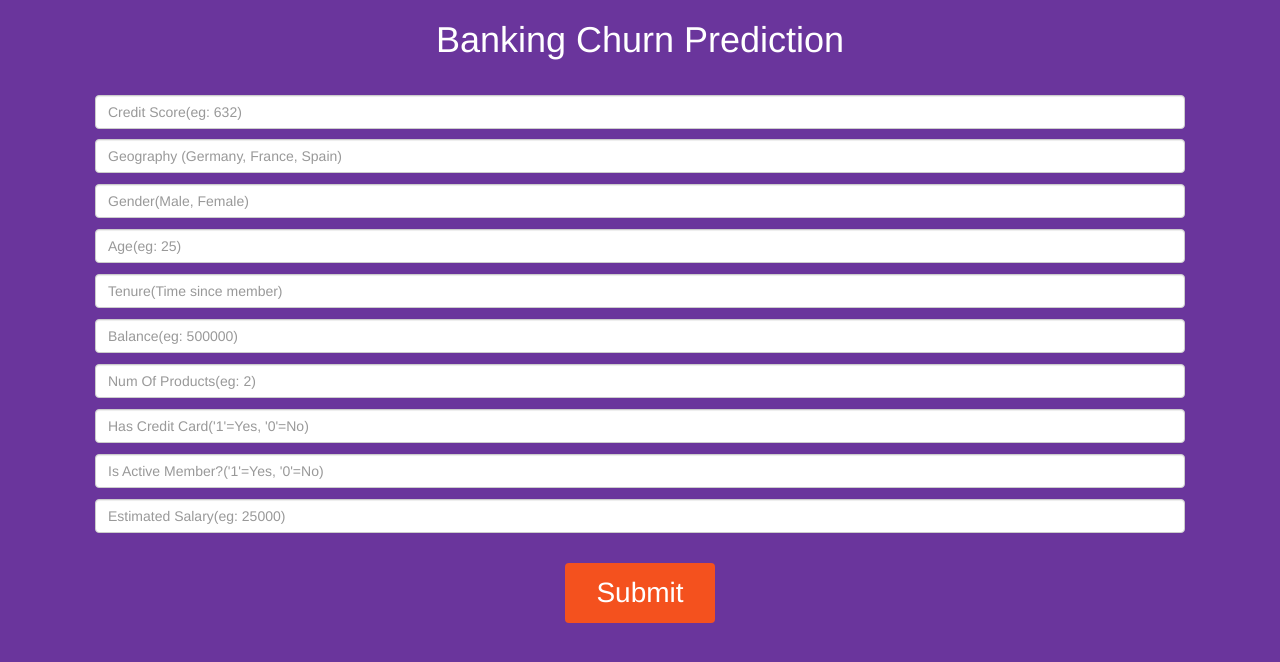
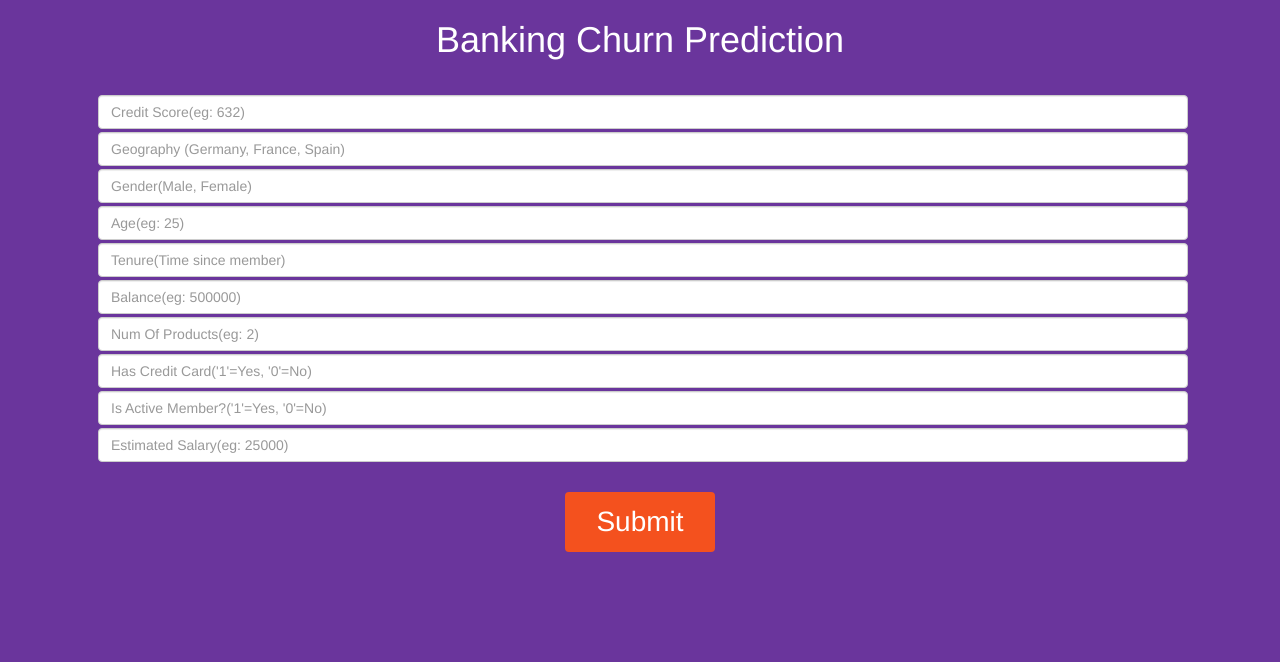
Before and after one commit to blurred-machine/ANN-based-Banking-Churn-Prediction, a Flask app: page / in a window 1280 px wide. Shown: the top 662 px of the page. Run offline with Flask 2, Linux system fonts and the light colour scheme; parts of the project's set-up code (start-up, migrations or seed data) failed here and were passed over; some libraries are stand-ins or nearby versions.

Commit message:
updated webpage

```diff
--- a/static/styles/mainpage.css
+++ b/static/styles/mainpage.css
@@ -1,18 +1,4 @@
-
-.cl{
-  text-align: center;
-
-}
-.form-control{
-  margin-top: 1%;
-}
-
-#entries{
-	margin: 25px;
-}
-
-
-.button {
+/*.button {
   border-radius: 4px;
   background-color: #f4511e;
   border: none;
@@ -49,4 +35,4 @@
 .button:hover span:after {
   opacity: 1;
   right: 0;
-}
+}*/
--- a/templates/index.html
+++ b/templates/index.html
@@ -6,33 +6,74 @@
     <meta http-equiv="x-ua-compatible" content="ie=edge">
     <meta name="viewport" content="width=device-width, initial-scale=1">
 
-	<link rel= "stylesheet" type= "text/css" href= "{{ url_for('static',filename='styles/mainpage.css') }}">
+	<!-- <link rel= "stylesheet" type= "text/css" href= "{{ url_for('static',filename='styles/mainpage.css') }}"> -->
+    <!-- <link rel= "stylesheet" type= "text/css" href= "../static/styles/mainpage.css"> -->
 
     <link rel="stylesheet" href="https://maxcdn.bootstrapcdn.com/bootstrap/3.4.1/css/bootstrap.min.css">
     <script src="https://ajax.googleapis.com/ajax/libs/jquery/3.4.1/jquery.min.js"></script>
     <script src="https://maxcdn.bootstrapcdn.com/bootstrap/3.4.1/js/bootstrap.min.js"></script>
     <title>Banking Churn Prediction</title>
+    <style type="text/css">
+        .button {
+  border-radius: 4px;
+  background-color: #f4511e;
+  border: none;
+  color: #FFFFFF;
+  text-align: center;
+  font-size: 28px;
+  padding: 10px;
+  width: 150px;
+  transition: all 0.5s;
+  cursor: pointer;
+  margin: 5px;
+}
+
+.button span {
+  cursor: pointer;
+  display: inline-block;
+  position: relative;
+  transition: 0.5s;
+}
+
+.button span:after {
+  content: '\00bb';
+  position: absolute;
+  opacity: 0;
+  top: 0;
+  right: -20px;
+  transition: 0.5s;
+}
+
+.button:hover span {
+  padding-right: 25px;
+}
+
+.button:hover span:after {
+  opacity: 1;
+  right: 0;
+}
+    </style>
 </head>
 <body style="background-color: #6A359C; text-align: center">
-    <div class="cl">
+    <div style="  text-align: center;">
       <h1 style="color: #FFF">Banking Churn Prediction</h1>
       <div class="container">
     <div class="row">
       <div class="col-sm-12">
   <form action="/predict" method="POST">
 
-    <div id="entries">
-        <input type="text" name="CreditScore" class="form-control" placeholder="Credit Score(eg: 632)">
-        <input type="text" name="Geography" class="form-control" placeholder="Geography (Germany, France, Spain)">
-        <input type="text" name="Gender" class="form-control" placeholder="Gender(Male, Female)">
-        <input type="text" name="Age" class="form-control" placeholder="Age(eg: 25)">
-        <input type="text" name="Tenure" class="form-control" placeholder="Tenure(Time since member)">
+    <div style="margin: 25px;">
+        <input type="text" name="CreditScore" class="form-control" style="margin: 3px" placeholder="Credit Score(eg: 632)">
+        <input type="text" name="Geography" class="form-control" style="margin: 3px" placeholder="Geography (Germany, France, Spain)">
+        <input type="text" name="Gender" class="form-control" style="margin: 3px" placeholder="Gender(Male, Female)">
+        <input type="text" name="Age" class="form-control" style="margin: 3px" placeholder="Age(eg: 25)">
+        <input type="text" name="Tenure" class="form-control" style="margin: 3px" placeholder="Tenure(Time since member)">
 
-        <input type="text" name="Balance" class="form-control" placeholder="Balance(eg: 500000)">
-        <input type="text" name="NumOfProducts" class="form-control" placeholder="Num Of Products(eg: 2)">
-        <input type="text" name="HasCrCard" class="form-control" placeholder="Has Credit Card('1'=Yes, '0'=No)">
-        <input type="text" name="IsActiveMember" class="form-control" placeholder="Is Active Member?('1'=Yes, '0'=No)">
-        <input type="text" name="EstimatedSalary" class="form-control" placeholder="Estimated Salary(eg: 25000)">
+        <input type="text" name="Balance" class="form-control" style="margin: 3px" placeholder="Balance(eg: 500000)">
+        <input type="text" name="NumOfProducts" class="form-control" style="margin: 3px" placeholder="Num Of Products(eg: 2)">
+        <input type="text" name="HasCrCard" class="form-control" style="margin: 3px" placeholder="Has Credit Card('1'=Yes, '0'=No)">
+        <input type="text" name="IsActiveMember" class="form-control" style="margin: 3px" placeholder="Is Active Member?('1'=Yes, '0'=No)">
+        <input type="text" name="EstimatedSalary" class="form-control" style="margin: 3px" placeholder="Estimated Salary(eg: 25000)">
     </div>
         <button class="button" type="submit" name="submitBtn"><span>Submit </span></button>
 
```
